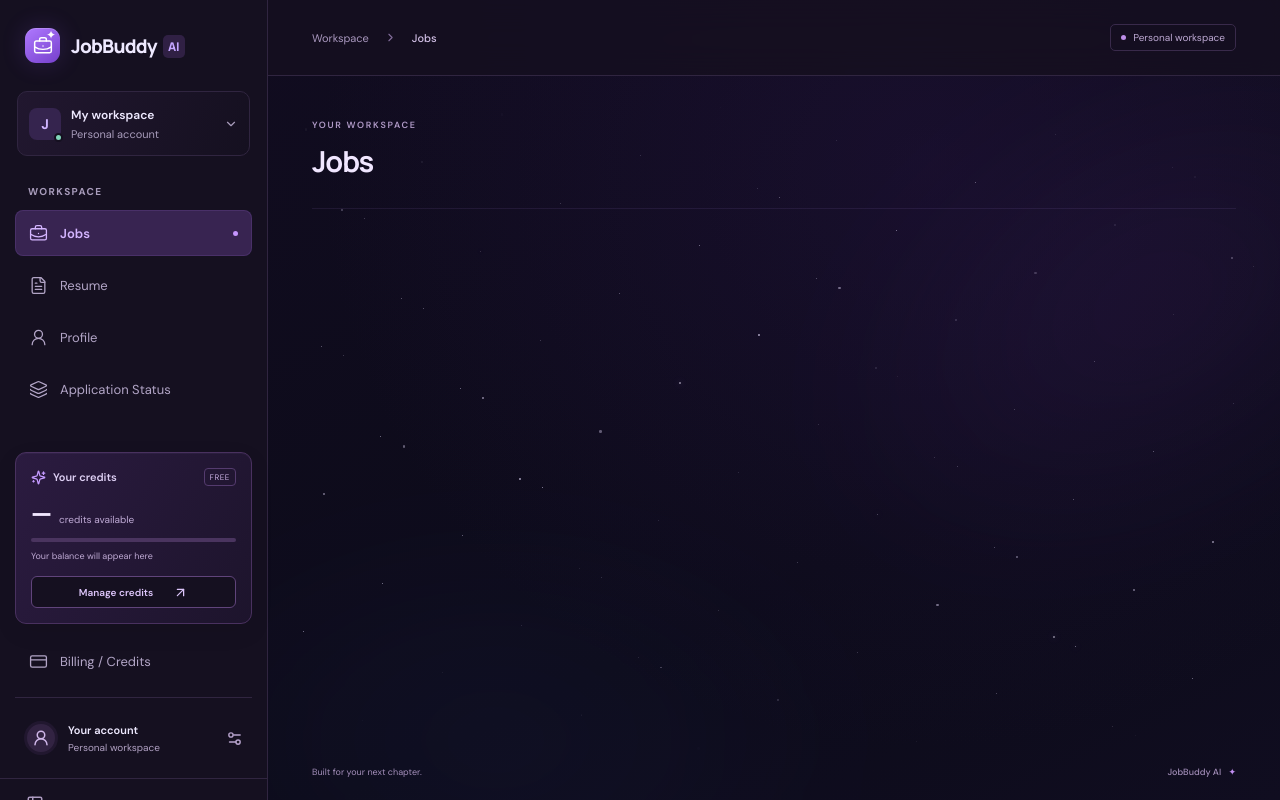
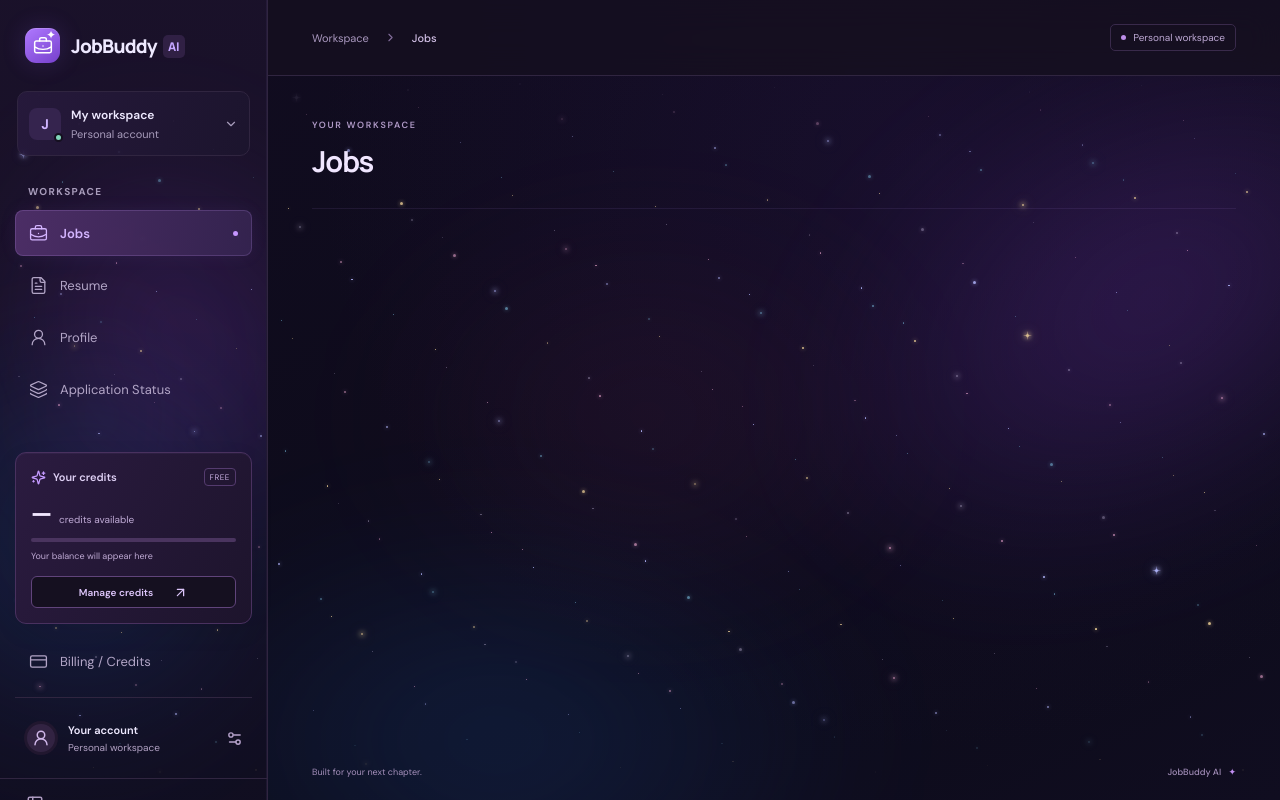
Before and after one commit to Johnno172012/Ai-Job-Finder, a React (Vite) app: page / in a window 1280 px wide. Built offline with nearby package versions, Linux system fonts and the light colour scheme.

Commit message:
Brighten multicolor starfield and extend sky into sidebar

```diff
--- a/src/main.jsx
+++ b/src/main.jsx
@@ -12,18 +12,19 @@ const pages = [
 const extras = [{ id: 'billing', name: 'Billing / Credits', icon: CreditCard }, { id: 'settings', name: 'Profile settings', icon: Settings2 }, { id: 'preferences', name: 'Preferences', icon: SlidersHorizontal }];
 const getPage = () => [...pages, ...extras].find(p => p.id === location.hash.slice(1)) || pages[0];
 // Fixed coordinates keep the sky stable across page changes and sidebar toggles.
-const stars = Array.from({ length: 84 }, (_, i) => ({
-  left: `${((i * 61 + 17) % 997) / 10}%`,
-  top: `${((i * 137 + 43) % 991) / 10}%`,
-  '--star-size': `${i % 9 === 0 ? 2.5 : i % 3 === 0 ? 1.8 : 1}px`,
-  '--star-opacity': 0.22 + (i % 5) * 0.12,
+const stars = Array.from({ length: 220 }, (_, i) => ({
+  left: `${((i * 613 + 17) % 997) / 10}%`,
+  top: `${((i * 317 + 43) % 991) / 10}%`,
+  '--star-size': `${i % 11 === 0 ? 3 : i % 3 === 0 ? 2 : 1.2}px`,
+  '--star-opacity': 0.4 + (i % 5) * 0.14,
+  '--star-color': ['#e9dcff', '#8ddcff', '#ffb5df', '#ffe0a0', '#b4b9ff'][i % 5],
   '--twinkle-duration': `${4 + i % 7}s`,
   animationDelay: `${-(i % 11)}s`,
 }));
-function Starfield() {
-  return <div className="cosmic-background" aria-hidden="true">
-    <div className="nebula nebula-violet"/><div className="nebula nebula-blue"/>
-    <div className="starfield">{stars.map((style, i) => <span key={i} className={`star ${i % 13 === 0 ? 'star-bright' : ''}`} style={style}/>)}</div>
+function Starfield({ sidebar = false }) {
+  return <div className={`cosmic-background ${sidebar ? 'sidebar-sky' : ''}`} aria-hidden="true">
+    <div className="nebula nebula-violet"/><div className="nebula nebula-blue"/><div className="nebula nebula-rose"/>
+    <div className="starfield">{(sidebar ? stars.slice(35, 105) : stars).map((style, i) => <span key={i} className={`star ${i % 9 === 0 ? 'star-bright' : ''}`} style={style}/>)}</div>
     <div className="shooting-star shooting-star-one"/><div className="shooting-star shooting-star-two"/><div className="shooting-star shooting-star-three"/>
   </div>;
 }
@@ -40,7 +41,7 @@ function App() {
   const navLink = p => <a key={p.id} href={`#${p.id}`} className={`nav-link ${page.id === p.id ? 'active' : ''}`} aria-current={page.id === p.id ? 'page' : undefined} data-tooltip={p.name} onClick={() => { setMobileOpen(false); setAccountOpen(false); }}><p.icon size={19}/><span className="nav-label">{p.name}</span>{page.id === p.id && <span className="active-dot"/>}</a>;
   return <div className={`app ${collapsed ? 'is-collapsed' : ''}`}>
     {mobileOpen && <button className="mobile-scrim" onClick={() => setMobileOpen(false)} aria-label="Close navigation"/>}
-    <aside className={`sidebar ${mobileOpen ? 'mobile-open' : ''}`} aria-label="Main navigation">
+    <aside className={`sidebar ${mobileOpen ? 'mobile-open' : ''}`} aria-label="Main navigation"><Starfield sidebar/>
       <div className="brand-row"><a className="brand" href="#jobs" aria-label="JobBuddy AI home"><span className="brand-symbol"><BriefcaseBusiness size={20} strokeWidth={1.8}/><span className="brand-spark">✦</span></span><span className="brand-name">JobBuddy <span>AI</span></span></a><button className="mobile-close icon-button" onClick={() => setMobileOpen(false)} aria-label="Close navigation"><X size={18}/></button></div>
       <button className="workspace" data-tooltip="Personal workspace" onClick={() => navigate('profile')}><span className="workspace-avatar">J<span/></span><span className="workspace-label"><strong>My workspace</strong><small>Personal account</small></span><ChevronDown size={14} className="workspace-chevron"/></button>
       <div className="nav-section"><div className="section-label">WORKSPACE</div><nav>{pages.map(navLink)}</nav></div>
--- a/src/styles.css
+++ b/src/styles.css
@@ -12,10 +12,10 @@
 .nebula{position:absolute;width:85%;height:65%;border-radius:50%;filter:blur(65px);opacity:.45}
 .nebula-violet{top:5%;right:-30%;background:radial-gradient(ellipse,#763baf40,transparent 65%);transform:rotate(-30deg)}
 .nebula-blue{bottom:-25%;left:-20%;background:radial-gradient(ellipse,#3c4a9f35,transparent 65%)}
-.starfield{position:absolute;inset:100px 20px 45px;mask-image:linear-gradient(transparent,#000 18%,#000 85%,transparent)}
-.star{position:absolute;width:var(--star-size);height:var(--star-size);border-radius:50%;background:#e8dfff;opacity:var(--star-opacity);animation:star-twinkle var(--twinkle-duration) ease-in-out infinite alternate}
-.star-bright{background:#f2e8ff;box-shadow:0 0 7px 1px #c5a0ff50}
-.star-bright:after{content:'';position:absolute;inset:-3px 1px;background:linear-gradient(transparent,#d9bfff65,transparent)}
+.starfield{position:absolute;inset:65px 10px 20px;mask-image:linear-gradient(transparent,#000 18%,#000 85%,transparent)}
+.star{position:absolute;width:var(--star-size);height:var(--star-size);border-radius:50%;background:var(--star-color);box-shadow:0 0 4px var(--star-color);opacity:var(--star-opacity);animation:star-twinkle var(--twinkle-duration) ease-in-out infinite alternate}
+.star-bright{background:var(--star-color);box-shadow:0 0 5px 1px var(--star-color),0 0 15px 2px color-mix(in srgb,var(--star-color) 35%,transparent)}
+.star-bright:after{content:'';position:absolute;inset:-3px 1px;background:linear-gradient(transparent,var(--star-color),transparent)}
 .shooting-star{position:absolute;left:var(--meteor-left);top:var(--meteor-top);width:150px;height:1px;background:linear-gradient(90deg,transparent,#bba0f080,#f5eaff);border-radius:50%;opacity:0;transform:rotate(32deg);animation:meteor-flight var(--meteor-duration) linear infinite;animation-delay:var(--meteor-delay);filter:drop-shadow(0 0 4px #c6a0ff80)}
 .shooting-star:after{content:'';position:absolute;right:0;top:-1px;width:3px;height:3px;border-radius:50%;background:#f5eaff;box-shadow:0 0 8px #d0aaff}
 .shooting-star-one{--meteor-left:18%;--meteor-top:22%;--meteor-duration:13s;--meteor-delay:2s}
@@ -26,7 +26,27 @@
 .brand-symbol{background:linear-gradient(145deg,#af79ff,#7640cc);box-shadow:0 0 24px #925cf430,inset 0 1px 0 #ffffff30}
 .brand-spark{background:transparent}
 .credit-card{box-shadow:inset 0 1px 0 #c499ff0d,0 8px 24px #00000012}
-@keyframes star-twinkle{from{opacity:calc(var(--star-opacity) * .45)}to{opacity:var(--star-opacity)}}
+@keyframes star-twinkle{from{opacity:calc(var(--star-opacity) * .55)}to{opacity:var(--star-opacity)}}
 @keyframes meteor-flight{0%,2%{opacity:0;transform:translate(-100px,-63px) rotate(32deg)}3%{opacity:.8}8%{opacity:0;transform:translate(350px,219px) rotate(32deg)}100%{opacity:0;transform:translate(350px,219px) rotate(32deg)}}
 @media(max-width:700px){.starfield{inset-inline:5px}.nebula{filter:blur(35px)}.shooting-star{width:90px}}
 @media(prefers-reduced-motion:reduce){.shooting-star{display:none}.star{animation:none;opacity:var(--star-opacity)}}
+
+/* Colored starlight adds depth across both the workspace and navigation. */
+.nebula-violet{opacity:.7;background:radial-gradient(ellipse,#8b40d65c,transparent 65%)}
+.nebula-blue{opacity:.65;background:radial-gradient(ellipse,#235fbd55,transparent 65%)}
+.nebula-rose{width:65%;height:60%;left:5%;top:22%;background:radial-gradient(ellipse,#9e346d30,transparent 65%);opacity:.55}
+.star-bright:before{content:'';position:absolute;inset:1px -3px;background:linear-gradient(90deg,transparent,var(--star-color),transparent)}
+.sidebar{isolation:isolate;background:#151020}
+.sidebar-sky{background:linear-gradient(180deg,#1b122bd9,#100e20eb);border-right:1px solid #b68aff12}
+.sidebar-sky .starfield{inset:70px 4px 20px;opacity:.75;mask-image:linear-gradient(transparent,#000 10%,#000 90%,transparent)}
+.sidebar-sky .nebula-violet{right:-45%;top:10%;width:150%;opacity:.7}
+.sidebar-sky .nebula-blue{left:-60%;bottom:0;width:180%;opacity:.8}
+.sidebar-sky .shooting-star{width:65px}
+.sidebar-sky .shooting-star-two,.sidebar-sky .shooting-star-three{display:none}
+.sidebar .workspace{background:linear-gradient(110deg,#271a3dea,#1c152eea)}
+.sidebar .nav-link:hover{background:#302042e8}
+.sidebar .nav-link.active{background:linear-gradient(100deg,#51316be8,#352450ed);box-shadow:inset 0 0 0 1px #ca9cff30,0 0 18px #a16bea12}
+.sidebar .account-button:hover,.sidebar .account-button.selected{background:#2b1d3ee8}
+.shooting-star-two{background:linear-gradient(90deg,transparent,#79caff80,#d4f3ff);filter:drop-shadow(0 0 5px #8ddcff90)}
+.shooting-star-three{background:linear-gradient(90deg,transparent,#f392ce80,#ffe2f4);filter:drop-shadow(0 0 5px #ffb5df90)}
+@media(prefers-reduced-motion:reduce){.star{animation:none}}
```
